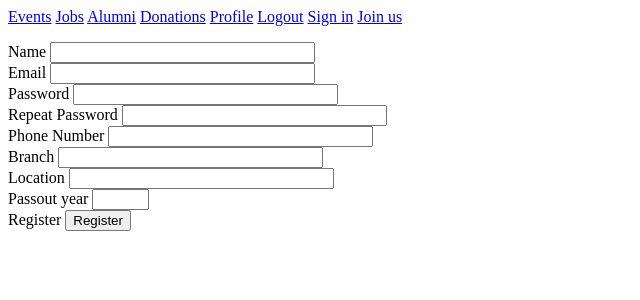
After one commit to seicheletah/oldgrad, a Flask app: page /register in a window 1280 px wide. The commit adds this page. Shown: the top 300 px of the page, without its empty margins (0-640 px from the left). Run offline with Flask 3, Linux system fonts and the light colour scheme.

Commit message:
added optional registration for new user feature

```diff
--- a/app/forms.py
+++ b/app/forms.py
@@ -1,9 +1,28 @@
 from flask_wtf import FlaskForm
 from wtforms import StringField, PasswordField, BooleanField, SubmitField
-from wtforms.validators import DataRequired
+from wtforms.validators import DataRequired, ValidationError, Email, EqualTo
+import sqlalchemy as sql
+from app import oldgrad_db
+from app.models import User
 
-class LoginForm(FlaskForm): #for log in page forms
+class LoginForm(FlaskForm): #for log in page form
     email = StringField('Email', validators=[DataRequired()])
     password = PasswordField('Password', validators=[DataRequired()])
     remember_me = BooleanField('Remember me')
     submit = SubmitField('Sign in')
+
+class RegistrationForm(FlaskForm): #for creating new account form
+    name = StringField('Name', validators=[DataRequired()])
+    email = StringField('Email', validators=[DataRequired(), Email()])
+    password = PasswordField('Password', validators=[DataRequired()])
+    rep_password = PasswordField('Repeat Password', validators=[DataRequired(), EqualTo('password')])
+    phone_number = StringField('Phone Number', validators=[DataRequired()])
+    branch = StringField('Branch', validators=[DataRequired()])
+    location = StringField('Location', validators=[DataRequired()])
+    passout_year = StringField('Passout year', validators=[DataRequired()])
+    submit = SubmitField('Register')
+
+    def validate_email(self, email: StringField):
+        user = oldgrad_db.session.scalar(sql.select(User).where(User.email == email.data))
+        if user is not None:
+            raise ValidationError('Please use diffrent email address.')
--- a/app/routes.py
+++ b/app/routes.py
@@ -1,7 +1,7 @@
 #for running functions when you load a page
 from app import oldgrad
 from flask import render_template, flash, redirect, url_for, request
-from app.forms import LoginForm
+from app.forms import LoginForm, RegistrationForm
 from flask_login import current_user, login_user, logout_user, login_required
 import sqlalchemy as sql
 from app import oldgrad_db
@@ -21,10 +21,10 @@ def login(): #for all login related issues
     if loginform.validate_on_submit(): #validate form on clicking submit
         user = oldgrad_db.session.scalar(sql.select(User).where(User.email == loginform.email.data)) #search database for user with the email
         if user is None or not user.check_password(loginform.password.data): #check the password hash
-            flash('Invalid email or password') #print alert
+            flash('Invalid email or password.') #print alert
             return redirect(url_for('login'))
         login_user(user, remember=loginform.remember_me.data) #log user in
-        flash(f'Login successful, {current_user.name}')
+        flash(f'Login successful, {current_user.name}.')
         next_page = request.args.get('next')
         if not next_page or urlsplit(next_page).netloc != '': #check for url tampering
             next_page = url_for('events')
@@ -44,14 +44,34 @@ def events():
 @oldgrad.route('/jobs')
 @login_required
 def jobs():
-    return render_template('index.jinja')
+    return render_template('jobs.jinja')
 
 @oldgrad.route('/alumni')
 @login_required
 def alumni():
-    return render_template('index.jinja')
+    return render_template('alumni.jinja')
 
 @oldgrad.route('/donations')
 @login_required
 def donations():
-    return render_template('index.jinja')
+    return render_template('donations.jinja')
+
+@oldgrad.route('/profile')
+@login_required
+def profile():
+    return render_template('profile.jinja')
+
+#optional account registration feature
+@oldgrad.route('/register', methods=['GET', 'POST'])
+def register():
+    if current_user.is_authenticated: #already logged in
+        return redirect(url_for('events'))
+    registrationform = RegistrationForm()
+    if registrationform.validate_on_submit():
+        user = User(name=registrationform.name.data, email=registrationform.email.data, phone_number=registrationform.phone_number.data, branch=registrationform.branch.data, location=registrationform.location.data, passout_year=registrationform.passout_year.data)
+        user.set_password(registrationform.password.data)
+        oldgrad_db.session.add(user)
+        oldgrad_db.session.commit()
+        flash('Welcome to our community.')
+        return redirect(url_for('index'))
+    return render_template('register.jinja', registrationform=registrationform)
--- a/app/templates/base.jinja
+++ b/app/templates/base.jinja
@@ -12,8 +12,11 @@
           <a href="{{ url_for('jobs') }}">Jobs</a>
           <a href="{{ url_for('alumni') }}">Alumni</a>
           <a href="{{ url_for('donations') }}">Donations</a>
+          <a href="{{ url_for('profile') }}">Profile</a>
           <a href="{{ url_for('logout') }}">Logout</a>
           <a href="{{ url_for('login') }}">Sign in</a>
+          <a href="{{ url_for('register') }}">Join us</a>
+
     </nav>
     {% block body %} {% endblock %}
   </body>
--- /dev/null
+++ b/app/templates/register.jinja
@@ -0,0 +1,63 @@
+{% extends "base.jinja" %}
+
+{% block title %} Create new account {% endblock title %}
+
+{% block body %}
+
+<p>
+<form action="" method="post">
+{{ registrationform.hidden_tag() }}
+{{ registrationform.name.label }}
+{{ registrationform.name(size=30) }}<br>
+{% for error in registrationform.name.errors %}
+    [{{ error }}]<br>
+{% endfor %}
+{{ registrationform.email.label }}
+{{ registrationform.email(size=30) }}<br>
+{% for error in registrationform.email.errors %}
+    [{{ error }}]<br>
+{% endfor %}
+{{ registrationform.password.label }}
+{{ registrationform.password(size=30) }}<br>
+{% for error in registrationform.password.errors %}
+    [{{ error }}]<br>
+{% endfor %}
+{{ registrationform.rep_password.label }}
+{{ registrationform.rep_password(size=30) }}<br>
+{% for error in registrationform.rep_password.errors %}
+    [{{ error }}]<br>
+{% endfor %}
+{{ registrationform.phone_number.label }}
+{{ registrationform.phone_number(size=30) }}<br>
+{% for error in registrationform.phone_number.errors %}
+    [{{ error }}]<br>
+{% endfor %}
+{{ registrationform.branch.label }}
+{{ registrationform.branch(size=30) }}<br>
+{% for error in registrationform.branch.errors %}
+    [{{ error }}]<br>
+{% endfor %}
+{{ registrationform.location.label }}
+{{ registrationform.location(size=30) }}<br>
+{% for error in registrationform.location.errors %}
+    [{{ error }}]<br>
+{% endfor %}
+{{ registrationform.passout_year.label }}
+{{ registrationform.passout_year(size=4) }}<br>
+{% for error in registrationform.passout_year.errors %}
+    [{{ error }}]<br>
+{% endfor %}
+{{ registrationform.submit.label }}
+{{ registrationform.submit }}
+</form>
+</p>
+
+{% with alerts = get_flashed_messages()  %}
+{% if alerts %}
+    {% for alert in alerts %}
+        {{ alert }}
+    {% endfor %}
+{% endif %}
+{% endwith %}
+
+{% endblock body %}
```
Also changed, not shown: app/templates/index.jinja (+8 -0 lines), app/templates/alumni.jinja (added), app/templates/donations.jinja (added), app/templates/jobs.jinja (added), app/templates/profile.jinja (added).
